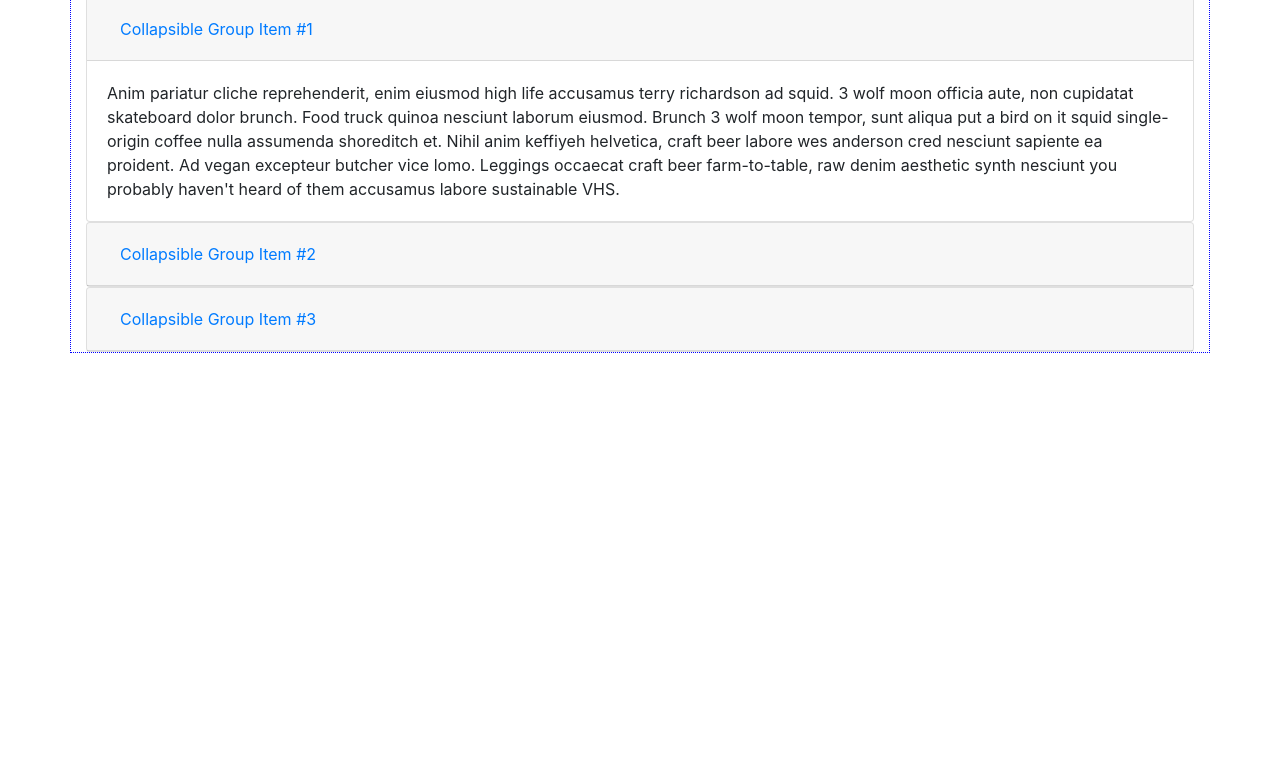
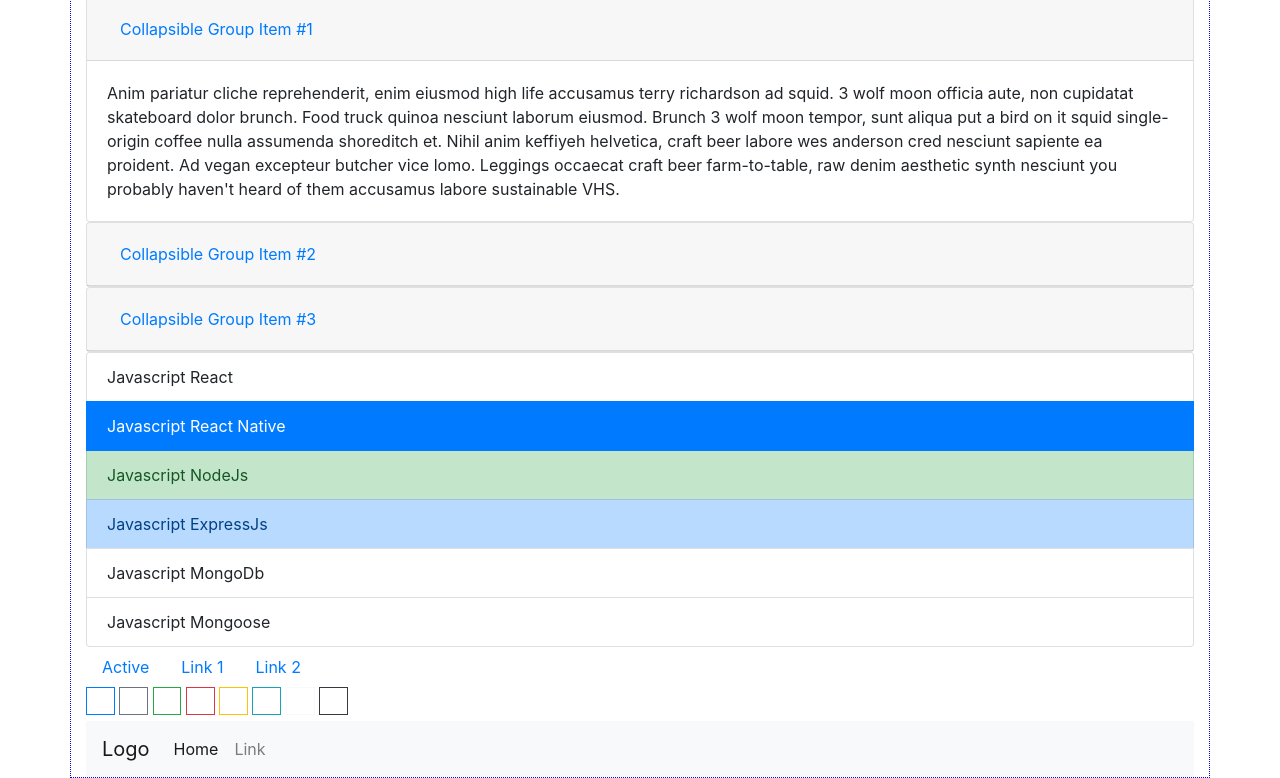
Before and after one commit to michaeltamsil/twitter-bootstrap-1, a plain HTML site: page index.html in a window 1280 px wide. Shown: the part 1015-1793 px from the top of the page. Before the commit the page ends 1368 px from the top, so only its background shows below. Drawn offline with nearby package versions, Linux system fonts and the light colour scheme.

Commit message:
first commit

```diff
--- a/index.html
+++ b/index.html
@@ -188,6 +188,55 @@
                 </div>
             </div>
         </div>
+        <ul class="list-group">
+            <li class="list-group-item">Javascript React</li>
+            <li class="list-group-item active">Javascript React Native</li>
+            <li class="list-group-item list-group-item-success">Javascript NodeJs</li>
+            <li class="list-group-item list-group-item-primary">Javascript ExpressJs</li>
+            <li class="list-group-item">Javascript MongoDb</li>
+            <li class="list-group-item">Javascript Mongoose</li>
+        </ul>
+
+        <ul class="nav">
+            <li class="nav-item">
+                <a class="nav-link active" href="#">Active</a>
+            </li>
+            <li class="nav-item">
+                <a class="nav-link" href="#">Link 1</a>
+            </li>
+            <li class="nav-item">
+                <a class="nav-link" href="#">Link 2</a>
+            </li>
+        </ul>
+        <div class="border-group">
+            <span class="border border-primary"></span>
+            <span class="border border-secondary"></span>
+            <span class="border border-success"></span>
+            <span class="border border-danger"></span>
+            <span class="border border-warning"></span>
+            <span class="border border-info"></span>
+            <span class="border border-light"></span>
+            <span class="border border-dark"></span>
+            <span class="border border-white"></span>
+        </div>
+
+        <nav class="navbar navbar-expand-lg navbar-light bg-light">
+            <a class="navbar-brand" href="#">Logo</a>
+            <button class="navbar-toggler" type="button" data-toggle="collapse" data-target="#navbarSupportedContent">
+                <span class="navbar-toggler-icon"></span>
+            </button>
+            <div class="collapse navbar-collapse" id="navbarSupportedContent">
+                <ul class="navbar-nav mr-auto">
+                    <li class="nav-item active">
+                        <a class="nav-link" href="#">Home <span class="sr-only">(current)</span></a>
+                    </li>
+                    <li class="nav-item">
+                        <a class="nav-link" href="#">Link </a>
+                    </li>
+
+                </ul>
+            </div>
+        </nav>
     </div>
 
     <script src="https://code.jquery.com/jquery-3.3.1.slim.min.js" integrity="sha384-q8i/X+965DzO0rT7abK41JStQIAqVgRVzpbzo5smXKp4YfRvH+8abtTE1Pi6jizo" crossorigin="anonymous"></script>
--- a/style.css
+++ b/style.css
@@ -7,3 +7,9 @@
 div[class*="col-"]{
     border: solid black 0.1em;
 }
+
+.border-group > .border {
+    width: 1.8em;
+    height: 1.8em;
+    display: inline-block;
+}
```
